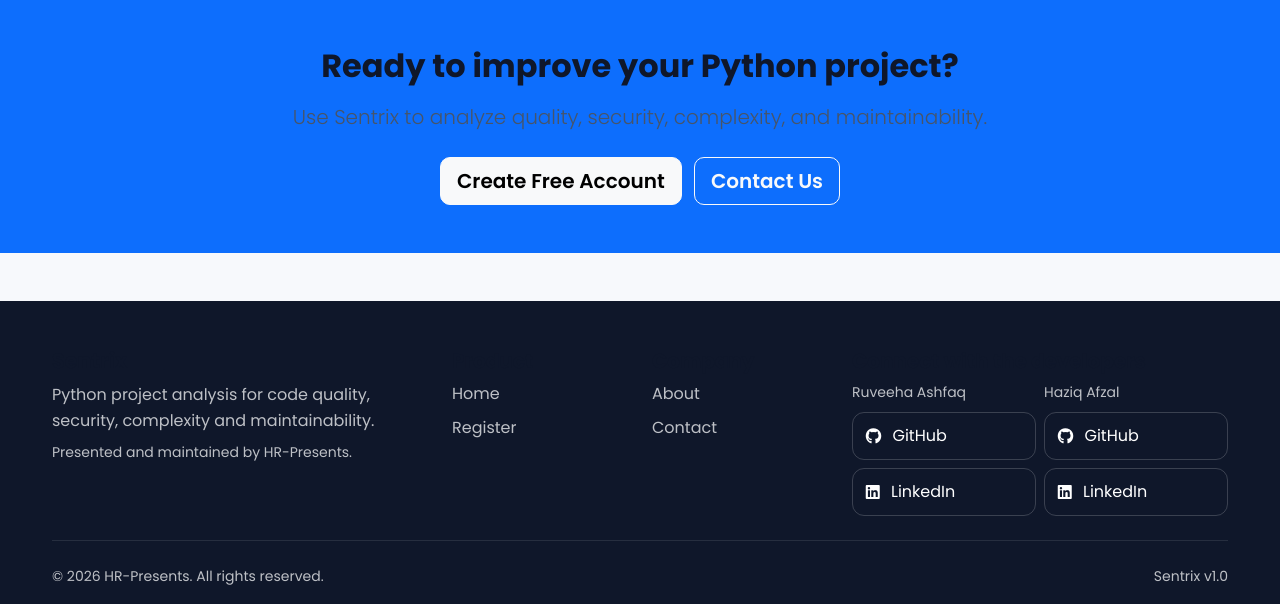
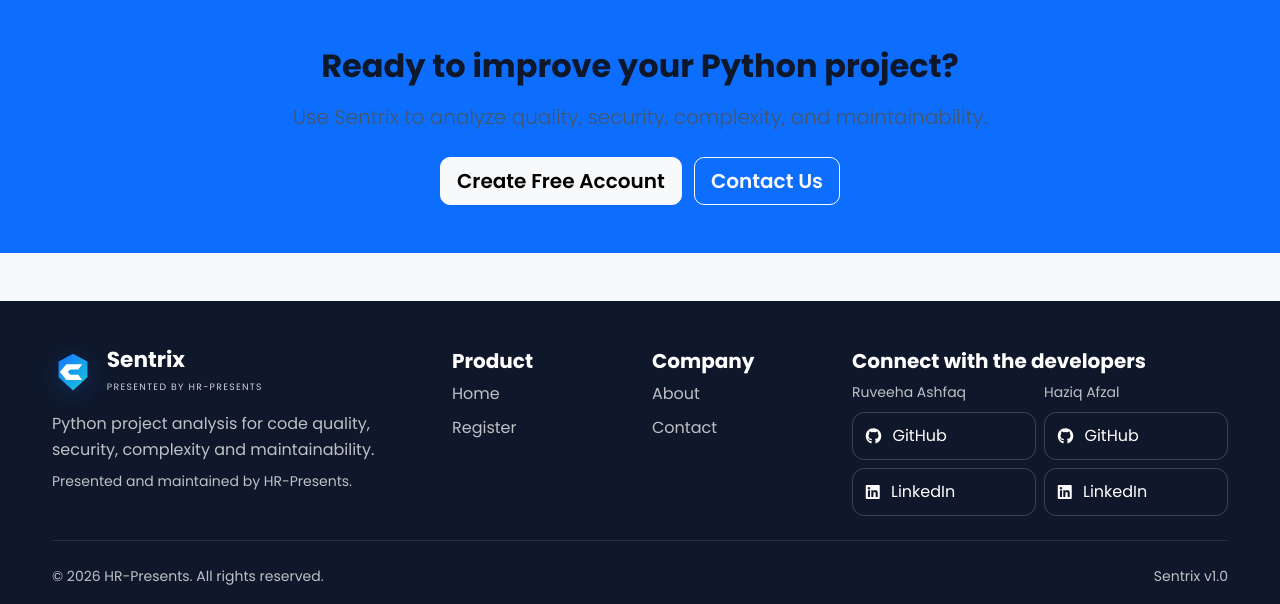
Before and after one commit to HaziqBinAfzal/HR-Presents-Sentrix, a Flask app: page /about in a window 1280 px wide. Shown: the part 2557-3161 px from the top of the page. Run offline with Flask 3, Linux system fonts and the light colour scheme; some libraries are stand-ins or nearby versions.

Commit message:
fix(production): finalize visible branding and browser metadata

```diff
--- a/templates/base.html
+++ b/templates/base.html
@@ -3,8 +3,15 @@
 <head>
     <meta charset="UTF-8">
     <meta name="viewport" content="width=device-width, initial-scale=1.0">
-    <meta name="description" content="Sentrix Python code quality and security analysis platform by HR-Presents.">
-    <title>{% block title %}Sentrix{% endblock %}</title>
+    <meta name="description" content="Sentrix AI-powered Python code quality and security analysis platform by HR-Presents.">
+    <meta name="theme-color" content="#0f172a">
+    <meta property="og:title" content="Sentrix — AI Python Code Analysis">
+    <meta property="og:description" content="Analyze Python projects for quality, security, complexity and maintainability.">
+    <meta property="og:image" content="{{ url_for('static', filename='images/sentrix-shield-mark.svg', _external=True) }}">
+    <meta name="twitter:card" content="summary">
+    <title>{% block title %}Sentrix | AI Python Code Analysis{% endblock %}</title>
+    <link rel="icon" type="image/svg+xml" href="{{ url_for('static', filename='images/sentrix-shield-mark.svg') }}?v=1">
+    <link rel="apple-touch-icon" href="{{ url_for('static', filename='images/sentrix-shield-mark.svg') }}?v=1">
     <link href="https://cdn.jsdelivr.net/npm/bootstrap@5.3.3/dist/css/bootstrap.min.css" rel="stylesheet">
     <link rel="stylesheet" href="https://cdnjs.cloudflare.com/ajax/libs/font-awesome/6.6.0/css/all.min.css">
     <link href="https://fonts.googleapis.com/css2?family=Poppins:wght@300;400;500;600;700&display=swap" rel="stylesheet">
@@ -13,18 +20,13 @@
     <style>
         :root{--sentrix-primary:#1677ff;--sentrix-dark:#0f172a;--sentrix-cyan:#18c7d9}
         body{font-family:'Poppins',sans-serif;background:#f7f9fc;color:#111827;min-height:100vh;display:flex;flex-direction:column}
-        main{flex:1}
-        .navbar{box-shadow:0 2px 18px rgba(15,23,42,.08)}
+        main{flex:1}.navbar{box-shadow:0 2px 18px rgba(15,23,42,.08)}
         .navbar-brand{display:flex;align-items:center;gap:.7rem;font-weight:700;color:var(--sentrix-primary)!important;line-height:1.05}
-        .brand-lockup{display:flex;flex-direction:column}
-        .brand-name{font-size:1.2rem;letter-spacing:.01em}
-        .brand-subtitle{display:block;font-size:.54rem;letter-spacing:.15em;color:#64748b;margin-top:.2rem}
+        .brand-lockup{display:flex;flex-direction:column}.brand-name{font-size:1.2rem;letter-spacing:.01em}.brand-subtitle{display:block;font-size:.54rem;letter-spacing:.15em;color:#64748b;margin-top:.2rem}
         .sentrix-logo{width:34px;height:34px;flex:0 0 auto;filter:drop-shadow(0 5px 12px rgba(22,119,255,.22))}
-        .nav-link{font-weight:500}
-        .card{border-radius:1rem}
-        footer{background:var(--sentrix-dark);color:#fff}
-        .developer-link{display:flex;align-items:center;gap:.7rem;color:#fff;text-decoration:none;padding:.65rem .8rem;border:1px solid rgba(255,255,255,.18);border-radius:.75rem;transition:.2s ease}
-        .developer-link:hover{color:#fff;background:rgba(255,255,255,.08);transform:translateY(-1px)}
+        .nav-link{font-weight:500}.card{border-radius:1rem}footer{background:var(--sentrix-dark);color:#fff}
+        .footer-brand{display:flex;align-items:center;gap:.8rem;margin-bottom:1rem}.footer-brand .sentrix-logo{width:42px;height:42px}.footer-brand-name{font-size:1.35rem;font-weight:700;color:#fff;line-height:1}.footer-brand-subtitle{display:block;font-size:.58rem;letter-spacing:.14em;color:#cbd5e1;margin-top:.35rem}
+        footer h4,footer h5{color:#fff!important}.developer-link{display:flex;align-items:center;gap:.7rem;color:#fff;text-decoration:none;padding:.65rem .8rem;border:1px solid rgba(255,255,255,.18);border-radius:.75rem;transition:.2s ease}.developer-link:hover{color:#fff;background:rgba(255,255,255,.08);transform:translateY(-1px)}
     </style>
     {% block head %}{% endblock %}
 </head>
@@ -32,117 +34,27 @@
 <nav class="navbar navbar-expand-lg navbar-light bg-white sticky-top py-3">
     <div class="container">
         <a class="navbar-brand" href="{{ url_for('main.home') }}" aria-label="Sentrix home">
-            <svg class="sentrix-logo" viewBox="0 0 64 64" role="img" aria-hidden="true">
-                <defs>
-                    <linearGradient id="sentrixGradient" x1="8" y1="8" x2="56" y2="56" gradientUnits="userSpaceOnUse">
-                        <stop stop-color="#1677ff"/>
-                        <stop offset="1" stop-color="#18c7d9"/>
-                    </linearGradient>
-                </defs>
-                <path d="M32 4 54 16v24L32 60 10 40V16L32 4Z" fill="url(#sentrixGradient)"/>
-                <path d="M22 20h24l-6 8H28l-4 4 4 4h12l6 8H22L12 32l10-12Z" fill="#fff"/>
-                <circle cx="43" cy="20" r="3" fill="#fff"/>
-                <circle cx="21" cy="44" r="3" fill="#fff"/>
-            </svg>
-            <span class="brand-lockup">
-                <span class="brand-name">Sentrix</span>
-                <small class="brand-subtitle">PRESENTED BY HR-PRESENTS</small>
-            </span>
+            <svg class="sentrix-logo" viewBox="0 0 64 64" role="img" aria-hidden="true"><defs><linearGradient id="navSentrixGradient" x1="8" y1="8" x2="56" y2="56" gradientUnits="userSpaceOnUse"><stop stop-color="#1677ff"/><stop offset="1" stop-color="#18c7d9"/></linearGradient></defs><path d="M32 4 54 16v24L32 60 10 40V16L32 4Z" fill="url(#navSentrixGradient)"/><path d="M22 20h24l-6 8H28l-4 4 4 4h12l6 8H22L12 32l10-12Z" fill="#fff"/><circle cx="43" cy="20" r="3" fill="#fff"/><circle cx="21" cy="44" r="3" fill="#fff"/></svg>
+            <span class="brand-lockup"><span class="brand-name">Sentrix</span><small class="brand-subtitle">PRESENTED BY HR-PRESENTS</small></span>
         </a>
         <button class="navbar-toggler" type="button" data-bs-toggle="collapse" data-bs-target="#navbarNav" aria-controls="navbarNav" aria-expanded="false" aria-label="Toggle navigation"><span class="navbar-toggler-icon"></span></button>
-        <div class="collapse navbar-collapse" id="navbarNav">
-            <ul class="navbar-nav ms-auto align-items-lg-center gap-lg-1">
-                <li class="nav-item"><a class="nav-link" href="{{ url_for('main.home') }}">Home</a></li>
-                <li class="nav-item"><a class="nav-link" href="{{ url_for('main.about') }}">About</a></li>
-                <li class="nav-item"><a class="nav-link" href="{{ url_for('main.contact') }}">Contact</a></li>
-                {% if current_user.is_authenticated %}
-                    <li class="nav-item"><a class="nav-link" href="{{ url_for('main.dashboard') }}">Dashboard</a></li>
-                    <li class="nav-item"><a class="nav-link" href="{{ url_for('main.upload') }}">Upload</a></li>
-                    <li class="nav-item"><a class="nav-link" href="{{ url_for('main.history') }}">History</a></li>
-                    <li class="nav-item dropdown ms-lg-2">
-                        <button class="btn btn-primary dropdown-toggle" data-bs-toggle="dropdown" aria-expanded="false"><i class="fa-solid fa-user-circle me-2"></i>{{ current_user.username }}</button>
-                        <ul class="dropdown-menu dropdown-menu-end shadow border-0">
-                            <li><a class="dropdown-item" href="{{ url_for('main.profile') }}"><i class="fa-solid fa-user me-2"></i>Profile</a></li>
-                            <li><a class="dropdown-item" href="{{ url_for('main.settings') }}"><i class="fa-solid fa-gear me-2"></i>Settings</a></li>
-                            <li><hr class="dropdown-divider"></li>
-                            <li><a class="dropdown-item text-danger" href="{{ url_for('main.logout') }}"><i class="fa-solid fa-right-from-bracket me-2"></i>Logout</a></li>
-                        </ul>
-                    </li>
-                {% else %}
-                    <li class="nav-item"><a class="nav-link" href="{{ url_for('main.login') }}">Login</a></li>
-                    <li class="nav-item ms-lg-2"><a class="btn btn-primary" href="{{ url_for('main.register') }}">Get Started</a></li>
-                {% endif %}
-            </ul>
-        </div>
+        <div class="collapse navbar-collapse" id="navbarNav"><ul class="navbar-nav ms-auto align-items-lg-center gap-lg-1">
+            <li class="nav-item"><a class="nav-link" href="{{ url_for('main.home') }}">Home</a></li><li class="nav-item"><a class="nav-link" href="{{ url_for('main.about') }}">About</a></li><li class="nav-item"><a class="nav-link" href="{{ url_for('main.contact') }}">Contact</a></li>
+            {% if current_user.is_authenticated %}<li class="nav-item"><a class="nav-link" href="{{ url_for('main.dashboard') }}">Dashboard</a></li><li class="nav-item"><a class="nav-link" href="{{ url_for('main.upload') }}">Upload</a></li><li class="nav-item"><a class="nav-link" href="{{ url_for('main.history') }}">History</a></li><li class="nav-item dropdown ms-lg-2"><button class="btn btn-primary dropdown-toggle" data-bs-toggle="dropdown" aria-expanded="false"><i class="fa-solid fa-user-circle me-2"></i>{{ current_user.username }}</button><ul class="dropdown-menu dropdown-menu-end shadow border-0"><li><a class="dropdown-item" href="{{ url_for('main.profile') }}"><i class="fa-solid fa-user me-2"></i>Profile</a></li><li><a class="dropdown-item" href="{{ url_for('main.settings') }}"><i class="fa-solid fa-gear me-2"></i>Settings</a></li><li><hr class="dropdown-divider"></li><li><a class="dropdown-item text-danger" href="{{ url_for('main.logout') }}"><i class="fa-solid fa-right-from-bracket me-2"></i>Logout</a></li></ul></li>{% else %}<li class="nav-item"><a class="nav-link" href="{{ url_for('main.login') }}">Login</a></li><li class="nav-item ms-lg-2"><a class="btn btn-primary" href="{{ url_for('main.register') }}">Get Started</a></li>{% endif %}
+        </ul></div>
     </div>
 </nav>
-
-<div class="container mt-4">
-    {% with messages = get_flashed_messages(with_categories=true) %}
-        {% if messages %}
-            {% for category, message in messages %}
-                {% set alert_category = 'danger' if category == 'error' else category %}
-                <div class="alert alert-{{ alert_category }} alert-dismissible fade show shadow-sm" role="alert">{{ message }}<button type="button" class="btn-close" data-bs-dismiss="alert" aria-label="Close"></button></div>
-            {% endfor %}
-        {% endif %}
-    {% endwith %}
-</div>
-
+<div class="container mt-4">{% with messages = get_flashed_messages(with_categories=true) %}{% if messages %}{% for category, message in messages %}{% set alert_category = 'danger' if category == 'error' else category %}<div class="alert alert-{{ alert_category }} alert-dismissible fade show shadow-sm" role="alert">{{ message }}<button type="button" class="btn-close" data-bs-dismiss="alert" aria-label="Close"></button></div>{% endfor %}{% endif %}{% endwith %}</div>
 <main>{% block content %}{% endblock %}</main>
-
-<footer class="pt-5 pb-3 mt-5">
-    <div class="container">
-        <div class="row g-4">
-            <div class="col-lg-4">
-                <h4 class="fw-bold">Sentrix</h4>
-                <p class="text-light opacity-75 mb-2">Python project analysis for code quality, security, complexity and maintainability.</p>
-                <p class="small text-light opacity-75 mb-0">Presented and maintained by HR-Presents.</p>
-            </div>
-            <div class="col-6 col-lg-2">
-                <h5 class="fw-bold">Product</h5>
-                <ul class="list-unstyled">
-                    <li class="mb-2"><a class="text-light opacity-75 text-decoration-none" href="{{ url_for('main.home') }}">Home</a></li>
-                    {% if current_user.is_authenticated %}<li class="mb-2"><a class="text-light opacity-75 text-decoration-none" href="{{ url_for('main.dashboard') }}">Dashboard</a></li><li><a class="text-light opacity-75 text-decoration-none" href="{{ url_for('main.history') }}">History</a></li>{% else %}<li><a class="text-light opacity-75 text-decoration-none" href="{{ url_for('main.register') }}">Register</a></li>{% endif %}
-                </ul>
-            </div>
-            <div class="col-6 col-lg-2">
-                <h5 class="fw-bold">Company</h5>
-                <ul class="list-unstyled"><li class="mb-2"><a class="text-light opacity-75 text-decoration-none" href="{{ url_for('main.about') }}">About</a></li><li><a class="text-light opacity-75 text-decoration-none" href="{{ url_for('main.contact') }}">Contact</a></li></ul>
-            </div>
-            <div class="col-lg-4">
-                <h5 class="fw-bold">Connect with the developers</h5>
-                <div class="row g-2">
-                    <div class="col-sm-6">
-                        <p class="small text-light opacity-75 mb-2">Ruveeha Ashfaq</p>
-                        <a class="developer-link mb-2" href="https://github.com/ruveeha33" target="_blank" rel="noopener noreferrer"><i class="fa-brands fa-github"></i><span>GitHub</span></a>
-                        <a class="developer-link" href="https://www.linkedin.com/in/ruveeha-ashfaq-632b15378" target="_blank" rel="noopener noreferrer"><i class="fa-brands fa-linkedin"></i><span>LinkedIn</span></a>
-                    </div>
-                    <div class="col-sm-6">
-                        <p class="small text-light opacity-75 mb-2">Haziq Afzal</p>
-                        <a class="developer-link mb-2" href="https://github.com/HaziqBinAfzal" target="_blank" rel="noopener noreferrer"><i class="fa-brands fa-github"></i><span>GitHub</span></a>
-                        <a class="developer-link" href="https://www.linkedin.com/in/haziq-afzal-010b6636a" target="_blank" rel="noopener noreferrer"><i class="fa-brands fa-linkedin"></i><span>LinkedIn</span></a>
-                    </div>
-                </div>
-            </div>
-        </div>
-        <hr class="border-secondary my-4">
-        <div class="d-flex flex-column flex-md-row justify-content-between gap-2 text-light opacity-75 small"><span>© 2026 HR-Presents. All rights reserved.</span><span>Sentrix v1.0</span></div>
-    </div>
-</footer>
-
+<footer class="pt-5 pb-3 mt-5"><div class="container"><div class="row g-4"><div class="col-lg-4">
+    <div class="footer-brand"><svg class="sentrix-logo" viewBox="0 0 64 64" aria-hidden="true"><defs><linearGradient id="footerSentrixGradient" x1="8" y1="8" x2="56" y2="56" gradientUnits="userSpaceOnUse"><stop stop-color="#1677ff"/><stop offset="1" stop-color="#18c7d9"/></linearGradient></defs><path d="M32 4 54 16v24L32 60 10 40V16L32 4Z" fill="url(#footerSentrixGradient)"/><path d="M22 20h24l-6 8H28l-4 4 4 4h12l6 8H22L12 32l10-12Z" fill="#fff"/></svg><span><span class="footer-brand-name">Sentrix</span><small class="footer-brand-subtitle">PRESENTED BY HR-PRESENTS</small></span></div>
+    <p class="text-light opacity-75 mb-2">Python project analysis for code quality, security, complexity and maintainability.</p><p class="small text-light opacity-75 mb-0">Presented and maintained by HR-Presents.</p></div>
+    <div class="col-6 col-lg-2"><h5 class="fw-bold">Product</h5><ul class="list-unstyled"><li class="mb-2"><a class="text-light opacity-75 text-decoration-none" href="{{ url_for('main.home') }}">Home</a></li>{% if current_user.is_authenticated %}<li class="mb-2"><a class="text-light opacity-75 text-decoration-none" href="{{ url_for('main.dashboard') }}">Dashboard</a></li><li><a class="text-light opacity-75 text-decoration-none" href="{{ url_for('main.history') }}">History</a></li>{% else %}<li><a class="text-light opacity-75 text-decoration-none" href="{{ url_for('main.register') }}">Register</a></li>{% endif %}</ul></div>
+    <div class="col-6 col-lg-2"><h5 class="fw-bold">Company</h5><ul class="list-unstyled"><li class="mb-2"><a class="text-light opacity-75 text-decoration-none" href="{{ url_for('main.about') }}">About</a></li><li><a class="text-light opacity-75 text-decoration-none" href="{{ url_for('main.contact') }}">Contact</a></li></ul></div>
+    <div class="col-lg-4"><h5 class="fw-bold">Connect with the developers</h5><div class="row g-2"><div class="col-sm-6"><p class="small text-light opacity-75 mb-2">Ruveeha Ashfaq</p><a class="developer-link mb-2" href="https://github.com/ruveeha33" target="_blank" rel="noopener noreferrer"><i class="fa-brands fa-github"></i><span>GitHub</span></a><a class="developer-link" href="https://www.linkedin.com/in/ruveeha-ashfaq-632b15378" target="_blank" rel="noopener noreferrer"><i class="fa-brands fa-linkedin"></i><span>LinkedIn</span></a></div><div class="col-sm-6"><p class="small text-light opacity-75 mb-2">Haziq Afzal</p><a class="developer-link mb-2" href="https://github.com/HaziqBinAfzal" target="_blank" rel="noopener noreferrer"><i class="fa-brands fa-github"></i><span>GitHub</span></a><a class="developer-link" href="https://www.linkedin.com/in/haziq-afzal-010b6636a" target="_blank" rel="noopener noreferrer"><i class="fa-brands fa-linkedin"></i><span>LinkedIn</span></a></div></div></div></div>
+    <hr class="border-secondary my-4"><div class="d-flex flex-column flex-md-row justify-content-between gap-2 text-light opacity-75 small"><span>© 2026 HR-Presents. All rights reserved.</span><span>Sentrix v1.0</span></div></div></footer>
 <script src="https://cdn.jsdelivr.net/npm/bootstrap@5.3.3/dist/js/bootstrap.bundle.min.js"></script>
-<script>
-setTimeout(function(){document.querySelectorAll('.alert').forEach(function(el){bootstrap.Alert.getOrCreateInstance(el).close();});},5000);
-document.querySelectorAll('[data-bs-toggle="tooltip"]').forEach(function(el){new bootstrap.Tooltip(el);});
-document.querySelectorAll('.user-local-time').forEach(function(el){const value=el.dataset.time;if(value){el.textContent=new Date(value).toLocaleString();}});
-
-document.querySelectorAll('.card-header h4').forEach(function(heading){
-    if (heading.textContent.trim() === 'AI Recommendations') {
-        const card = heading.closest('.card');
-        if (card) card.remove();
-    }
-});
-</script>
+<script>setTimeout(function(){document.querySelectorAll('.alert').forEach(function(el){bootstrap.Alert.getOrCreateInstance(el).close();});},5000);document.querySelectorAll('[data-bs-toggle="tooltip"]').forEach(function(el){new bootstrap.Tooltip(el);});document.querySelectorAll('.user-local-time').forEach(function(el){const value=el.dataset.time;if(value){el.textContent=new Date(value).toLocaleString();}});document.querySelectorAll('.card-header h4').forEach(function(heading){if(heading.textContent.trim()==='AI Recommendations'){const card=heading.closest('.card');if(card)card.remove();}});</script>
 {% block scripts %}{% endblock %}
 </body>
 </html>
```
